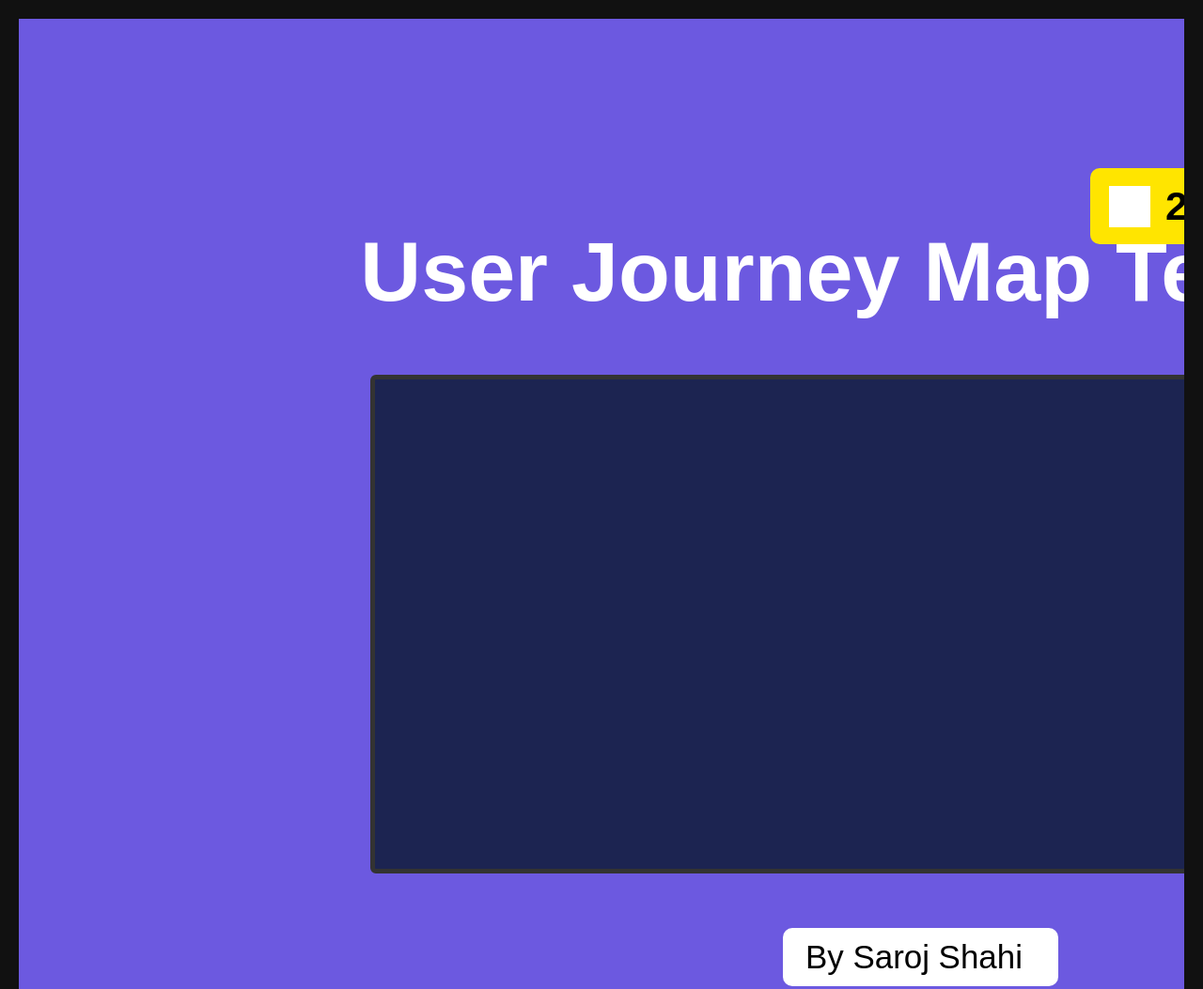
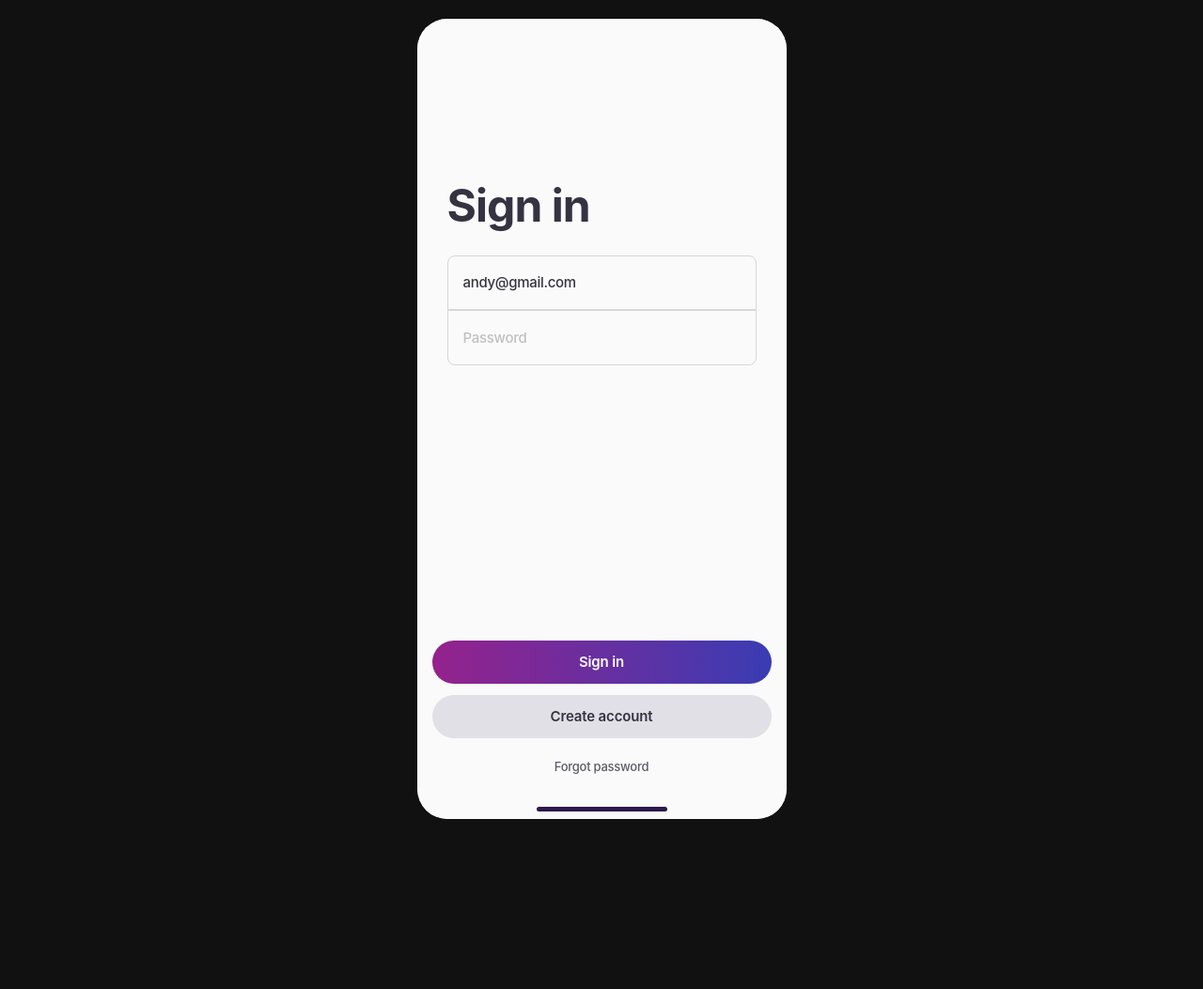
Before and after one commit to srishR15/figma_extract, a plain HTML site: page classic/output/index.html in a window 1280 px wide. Shown: the top 1053 px of the page at 94% size. After the commit the page ends 872 px from the top, so only its background shows below. Drawn offline with Linux system fonts and the light colour scheme.

```diff
--- a/classic/output/index.html
+++ b/classic/output/index.html
@@ -15,7 +15,7 @@
 </head>
 <body>
   <div class="canvas">
-    <div class="node-813-27 canvas"><div class="node-813-27"><div class="node-813-39">User Journey Map Template</div><div class="node-813-41"><div class="node-813-42">By Saroj Shahi</div></div><div class="node-813-43"><div class="node-813-44"><div class="node-813-45"><div class="node-813-46"></div></div><div class="node-813-47">25K+ Used</div></div><div class="node-813-48"><div class="node-813-49">Light / Dark Mode</div></div></div><div class="node-813-55"><div class="node-813-56"></div><div class="node-813-57"><div class="node-813-58"></div></div></div></div></div>
+    <div class="node-1-75 canvas"><div class="node-1-75"><div class="node-1-110"><div class="node-1-111"></div></div><div class="node-1-112">Sign in</div><div class="node-1-114"><div class="node-1-115"><div class="node-1-116">andy@gmail.com</div></div><div class="node-1-117"><div class="node-1-118">Password</div></div></div><div class="node-1-120"><div class="node-1-123">Sign in</div></div><div class="node-1-125"><div class="node-1-126">Create account</div></div><div class="node-1-127">Forgot password</div></div></div>
   </div>
 </body>
 </html>
--- a/classic/output/styles.css
+++ b/classic/output/styles.css
@@ -2,26 +2,139 @@
 * { box-sizing: border-box; }
 html, body { height: 100%; }
 body { margin: 0; padding: 0; background: #111;}
-.canvas { position: relative; width: 1920px; height: 1080px; background: transparent; overflow: hidden; margin: 0 auto;}
-.node-813-27 {
+.canvas { position: relative; width: 393px; height: 852px; background: transparent; overflow: hidden; margin: 0 auto;}
+.node-1-75 {
   position: absolute;
   left: 0px;
   bottom: 0px;
-  width: 1920px;
-  height: 1080px;
-  background: rgba(108, 89, 224, 1.0);
+  width: 393px;
+  height: 852px;
+  background: rgba(250, 250, 250, 1.0);
+  border-radius: 32.0px;
 }
-.node-813-39 {
+.node-1-110 {
   position: absolute;
-  left: 245px;
-  top: 219px;
-  width: 1428px;
-  height: 102px;
-  font-family: 'Manrope', sans-serif;;
-  font-size: 89.84903717041016px;;
-  font-weight: 800;;
-  line-height: 101.97865295410156px;;
-  letter-spacing: 0.0px;;
+  left: 0px;
+  bottom: 0px;
+  width: 393px;
+  height: 21px;
+}
+.node-1-111 {
+  position: absolute;
+  left: 127px;
+  bottom: 8px;
+  width: 139px;
+  height: 5px;
+  background: rgba(44, 25, 77, 1.0);
+  border-radius: 100.0px;
+}
+.node-1-112 {
+  position: absolute;
+  left: 32px;
+  top: 170px;
+  width: 154px;
+  height: 58px;
+  font-family: 'Inter', sans-serif;;
+  font-size: 48.0px;;
+  font-weight: 700;;
+  line-height: 57.60000228881836px;;
+  letter-spacing: -0.96px;;
+  text-align: left;;
+  color: rgba(54, 51, 65, 1.0);
+  white-space: pre-wrap;
+  display: flex;
+  align-items: center;
+  text-align: left;
+}
+.node-1-114 {
+  position: absolute;
+  left: 32px;
+  top: 252px;
+  width: 329px;
+  height: 117px;
+  display: flex;
+  flex-direction: column;
+}
+.node-1-115 {
+  position: static;
+  width: 329px;
+  height: 58px;
+  display: flex;
+  flex-direction: row;
+  gap: 10px;
+  align-items: center;
+  border: 1.0px solid rgba(215, 215, 215, 1.0);
+  border-radius: 8.0px 8.0px 0.0px 0.0px;
+  padding: 20.0px 16.0px 20.0px 16.0px;
+}
+.node-1-116 {
+  position: static;
+  width: 120px;
+  height: 18px;
+  font-family: 'Inter', sans-serif;;
+  font-size: 15.0px;;
+  font-weight: 500;;
+  line-height: 18.0px;;
+  letter-spacing: -0.3px;;
+  text-align: left;;
+  color: rgba(54, 51, 65, 1.0);
+  white-space: pre-wrap;
+  display: flex;
+  align-items: center;
+  text-align: left;
+}
+.node-1-117 {
+  position: static;
+  width: 329px;
+  height: 59px;
+  display: flex;
+  flex-direction: row;
+  gap: 10px;
+  align-items: center;
+  border: 1.0px solid rgba(215, 215, 215, 1.0);
+  border-radius: 0.0px 0.0px 8.0px 8.0px;
+  padding: 20.0px 16.0px 20.0px 16.0px;
+}
+.node-1-118 {
+  position: static;
+  width: 69px;
+  height: 18px;
+  font-family: 'Inter', sans-serif;;
+  font-size: 15.0px;;
+  font-weight: 500;;
+  line-height: 18.0px;;
+  letter-spacing: -0.3px;;
+  text-align: left;;
+  color: rgba(192, 192, 192, 1.0);
+  white-space: pre-wrap;
+  display: flex;
+  align-items: center;
+  text-align: left;
+}
+.node-1-120 {
+  position: absolute;
+  left: 16px;
+  top: 662px;
+  width: 361px;
+  height: 46px;
+  display: flex;
+  flex-direction: column;
+  gap: 8px;
+  justify-content: center;
+  align-items: center;
+  background: linear-gradient(90deg, rgba(149, 34, 140, 1.0) 0%, rgba(58, 60, 179, 1.0) 100%);
+  border-radius: 62.0px;
+}
+.node-1-123 {
+  position: static;
+  align-self: center;
+  width: 49px;
+  height: 22px;
+  font-family: 'Inter', sans-serif;;
+  font-size: 15.0px;;
+  font-weight: 600;;
+  line-height: 22.0px;;
+  letter-spacing: -0.15px;;
   text-align: center;;
   color: rgba(255, 255, 255, 1.0);
   white-space: pre-wrap;
@@ -30,150 +143,54 @@ body { margin: 0; padding: 0; background: #111;}
   text-align: center;
   justify-content: center;
 }
-.node-813-41 {
+.node-1-125 {
   position: absolute;
-  left: 813px;
-  top: 968px;
-  width: 293px;
-  height: 62px;
+  left: 16px;
+  top: 720px;
+  width: 361px;
+  height: 46px;
   display: flex;
-  flex-direction: row;
-  gap: 4px;
+  flex-direction: column;
+  gap: 8px;
   justify-content: center;
   align-items: center;
-  background: rgba(255, 255, 255, 1.0);
-  border-radius: 10.0px;
-  padding: 7.0px 24.0px 7.0px 24.0px;
+  background: rgba(225, 224, 230, 1.0);
+  border-radius: 62.0px;
 }
-.node-813-42 {
+.node-1-126 {
   position: static;
-  width: 245px;
-  height: 48px;
-  font-family: 'Manrope', sans-serif;;
-  font-size: 34.91999816894531px;;
-  font-weight: 500;;
-  line-height: 47.70071792602539px;;
-  letter-spacing: 0.0px;;
-  text-align: left;;
-  color: rgba(0, 0, 0, 1.0);
+  align-self: center;
+  width: 110px;
+  height: 22px;
+  font-family: 'Inter', sans-serif;;
+  font-size: 15.0px;;
+  font-weight: 600;;
+  line-height: 22.0px;;
+  letter-spacing: -0.15px;;
+  text-align: center;;
+  color: rgba(54, 51, 65, 1.0);
   white-space: pre-wrap;
   display: flex;
   align-items: center;
-  text-align: left;
+  text-align: center;
+  justify-content: center;
 }
-.node-813-43 {
+.node-1-127 {
   position: absolute;
-  left: 570px;
-  top: 79px;
-  width: 779px;
-  height: 82px;
-  border-radius: 10.0px;
-}
-.node-813-44 {
-  position: absolute;
-  left: 570px;
-  top: 80px;
-  width: 320px;
-  height: 81px;
-  display: flex;
-  flex-direction: row;
-  gap: 16px;
-  justify-content: center;
-  align-items: center;
-  background: rgba(255, 229, 0, 1.0);
-  border-radius: 10.0px;
-  padding: 16.0px 20.0px 16.0px 20.0px;
-}
-.node-813-45 {
-  position: static;
-  width: 44px;
-  height: 44px;
-  background: rgba(255, 255, 255, 1.0);
-}
-.node-813-46 {
-  position: absolute;
-  left: 595px;
-  top: 102px;
-  width: 33px;
-  height: 34px;
-  background: rgba(0, 0, 0, 1.0);
-  border: 1.0px solid rgba(0, 0, 0, 1.0);
-}
-.node-813-47 {
-  position: static;
-  width: 220px;
-  height: 49px;
-  font-family: 'Manrope', sans-serif;;
-  font-size: 42.7599983215332px;;
-  font-weight: 800;;
-  line-height: 48.532596588134766px;;
-  letter-spacing: 0.0px;;
-  text-align: left;;
-  color: rgba(0, 0, 0, 1.0);
+  left: 16px;
+  top: 778px;
+  width: 361px;
+  height: 37px;
+  font-family: 'Inter', sans-serif;;
+  font-size: 13.0px;;
+  font-weight: 500;;
+  line-height: 15.600000381469727px;;
+  letter-spacing: -0.26px;;
+  text-align: center;;
+  color: rgba(54, 51, 65, 0.800000011920929);
   white-space: pre-wrap;
   display: flex;
   align-items: center;
-  text-align: left;
+  text-align: center;
+  justify-content: center;
 }
-.node-813-48 {
-  position: absolute;
-  left: 913px;
-  top: 79px;
-  width: 436px;
-  height: 81px;
-  display: flex;
-  flex-direction: row;
-  gap: 20px;
-  justify-content: center;
-  align-items: center;
-  background: rgba(0, 0, 0, 1.0);
-  border-radius: 10.0px;
-  padding: 16.0px 20.0px 16.0px 20.0px;
-}
-.node-813-49 {
-  position: static;
-  width: 367px;
-  height: 49px;
-  font-family: 'Manrope', sans-serif;;
-  font-size: 42.7599983215332px;;
-  font-weight: 800;;
-  line-height: 48.532596588134766px;;
-  letter-spacing: 0.0px;;
-  text-align: left;;
-  color: rgba(255, 255, 255, 1.0);
-  white-space: pre-wrap;
-  display: flex;
-  align-items: center;
-  text-align: left;
-}
-.node-813-55 {
-  position: absolute;
-  left: 374px;
-  top: 379px;
-  width: 1170px;
-  height: 531px;
-  background: rgba(28, 36, 81, 1.0);
-  border: 5.538197040557861px solid rgba(51, 51, 51, 1.0);
-  border-radius: 5.933783054351807px;
-}
-.node-813-56 {
-  position: absolute;
-  left: 333px;
-  top: 321px;
-  width: 1252px;
-  height: 647px;
-}
-.node-813-57 {
-  position: absolute;
-  left: 992px;
-  top: 320px;
-  width: 593px;
-  height: 648px;
-}
-.node-813-58 {
-  position: absolute;
-  left: 333px;
-  top: 321px;
-  width: 1252px;
-  height: 647px;
-}
```
Also changed, not shown: 4 other files.
